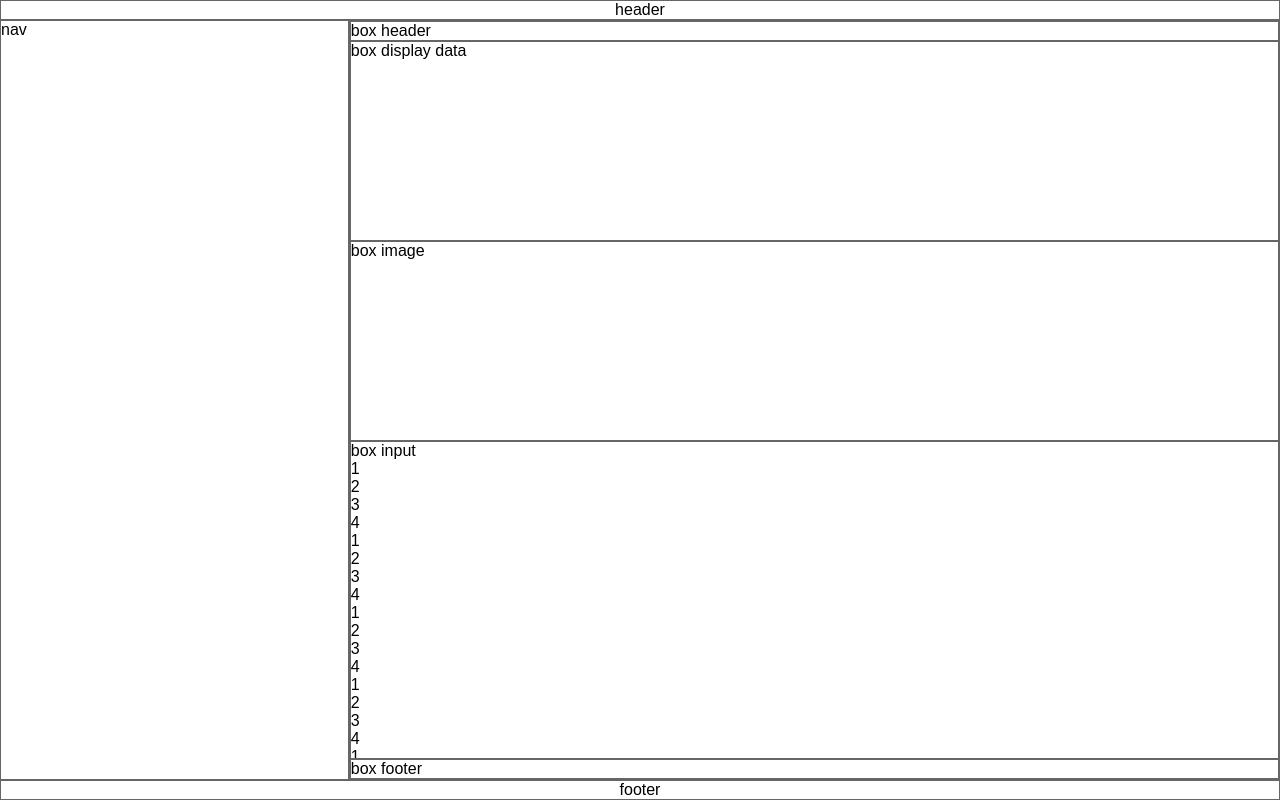
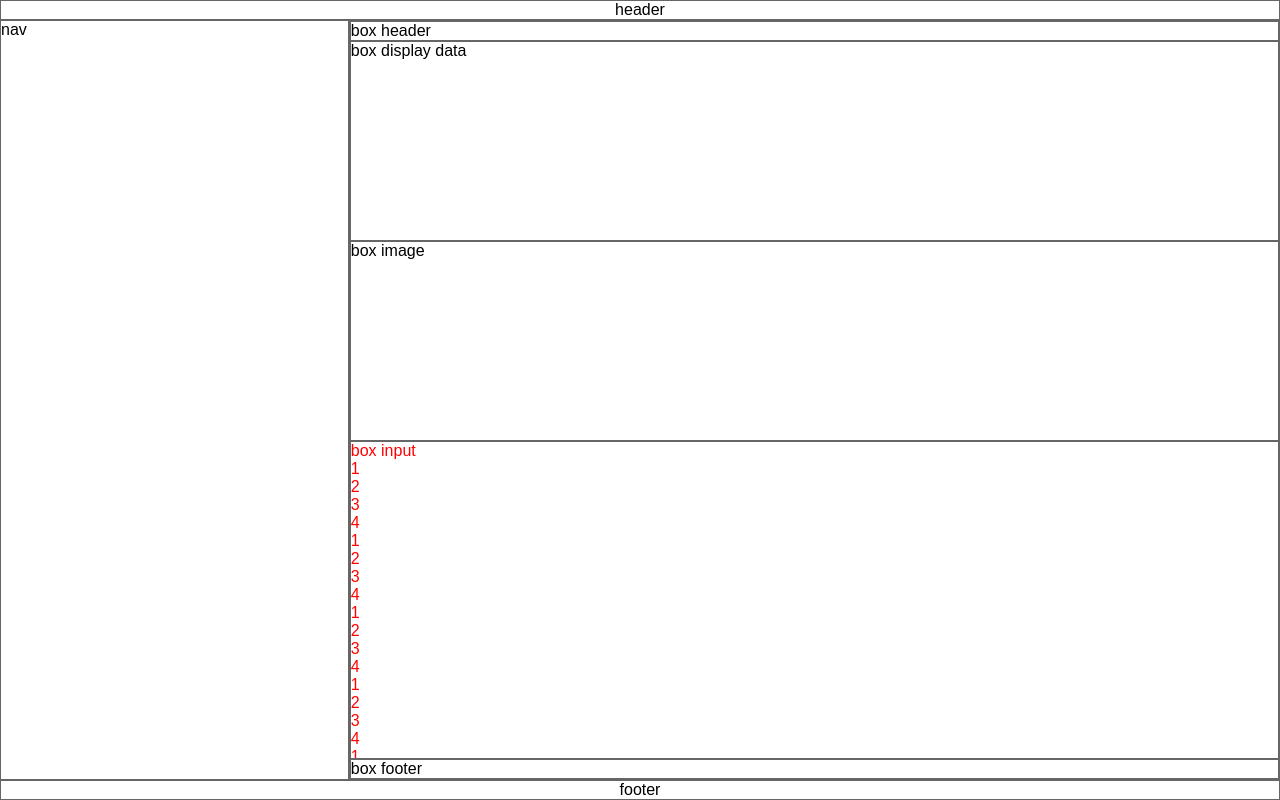
Before and after one commit to maowenxin/tryflexbox, a plain HTML site: page index.html in a window 1280 px wide. Drawn offline with Linux system fonts and the light colour scheme.

Commit message:
use javascript to get footer height to set margin-bottom instead of hard

```diff
--- a/index.html
+++ b/index.html
@@ -6,6 +6,16 @@
     <meta name="viewport" content="width=device-width, initial-scale=1.0">
     <meta http-equiv="X-UA-Compatible" content="ie=edge">
     <title>Site</title>
+    <script>
+            window.onload= function(event) {
+                var box_input = document.querySelectorAll('.box_input')[0];
+                console.log("color=",window.getComputedStyle(box_input).getPropertyValue('color') )
+                var footer_height = document.querySelector('.box_footer').getBoundingClientRect().height;
+                console.log("footer_height",footer_height);
+            box_input.setAttribute('style', "margin-bottom:"+footer_height+"px") ;
+            console.log("margin botoom=",window.getComputedStyle(box_input).getPropertyValue('margin-bottom' ));
+        };
+        </script>
     <style>
         * {
             box-sizing: border-box;
@@ -74,16 +84,17 @@ margin:0;
         .box_image {
             height:200px;
         }
-        .box_input {
-            flex: 1 1 0;
-            overflow-y:auto;
-            margin-bottom:20px;
-        }
         .some_container {
             flex: 1 1 auto;
             display:flex;
             flex-direction: column;
 
+        }
+        .box_input {
+            flex: 1 1 0;
+            overflow-y:auto;
+            color:red;
+            /* margin-bottom:20px; */
         }
         .box_footer {
             position: absolute;
@@ -144,6 +155,7 @@ margin:0;
         <aside>aside</aside>
     </main>
     <footer>footer</footer>
+
 </body>
 
 </html>
```
